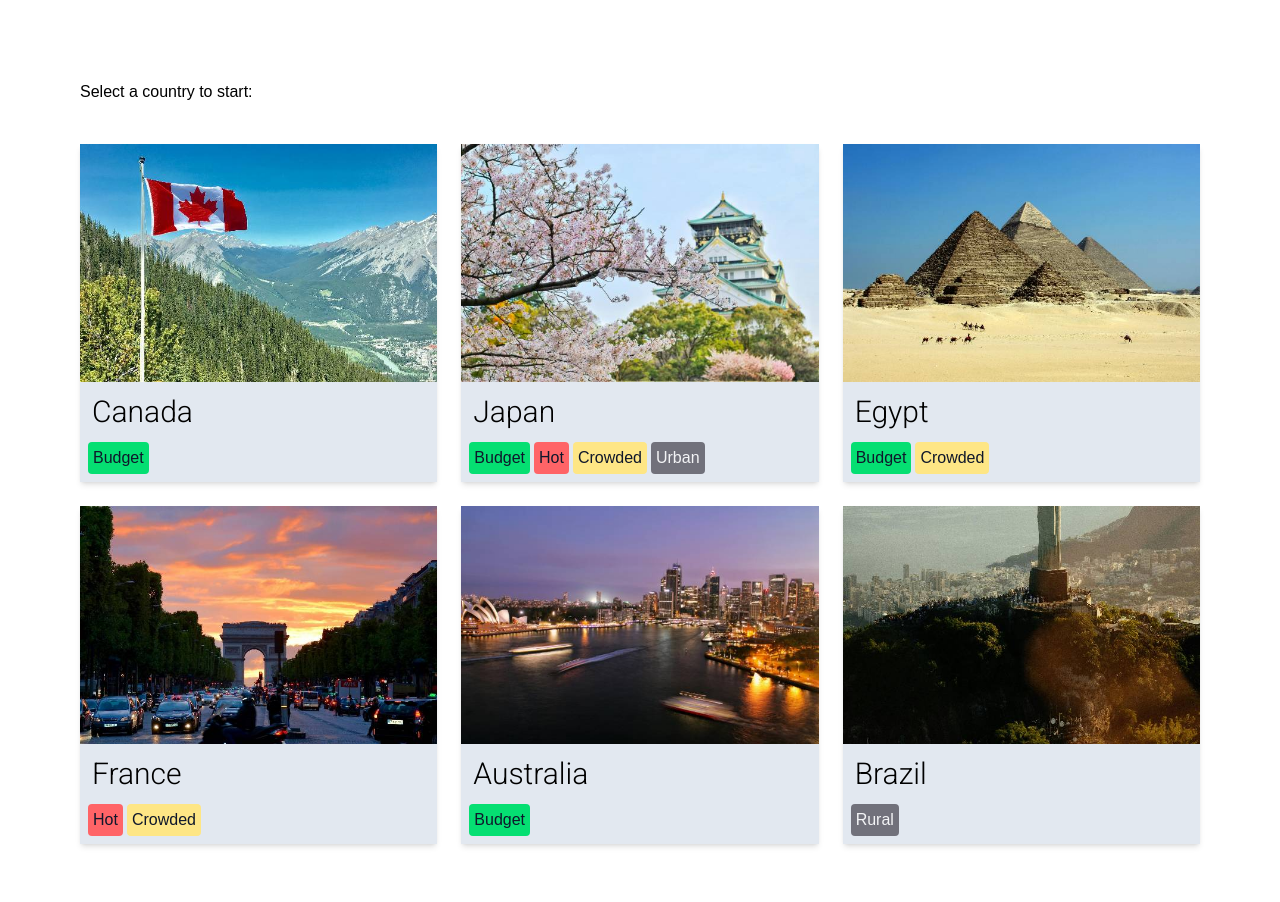
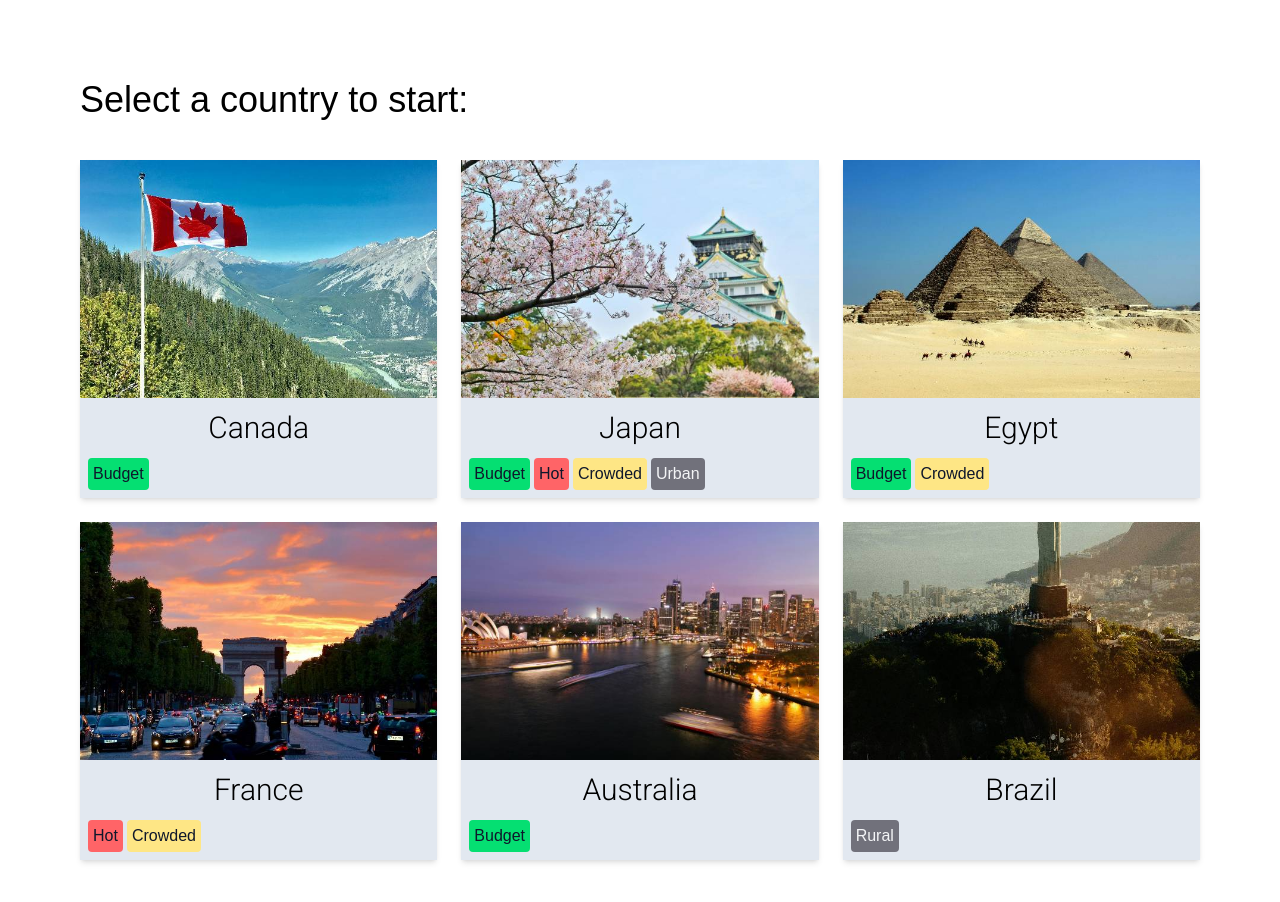
Before and after one commit to 4x1os/newhacks-travelguide, a Next.js app: page / in a window 1280 px wide. Shown: the top 902 px of the page. Built offline with nearby package versions, Linux system fonts and the light colour scheme.

Commit message:
Add project selection and Search Bar
Little bit of animation, and the user can select
a country to base off of. Search bar awaiting API
call.

```diff
--- a/app/src/countrycard.tsx
+++ b/app/src/countrycard.tsx
@@ -1,6 +1,7 @@
+"use client"
 import Tag from "./filtertag";
 import { getTagStyle } from "./tagColors";
-
+import { useState } from "react";
 import { Roboto } from 'next/font/google';
 const customFont = Roboto({
   weight: ['100', '300'], // Specify the weights you plan to use
@@ -14,10 +15,21 @@ interface cardProps {
     title: string;
     image: StaticImageData
     tags: string[];
+    onCardSelect: (countryName : string) => void;
+    selectedCountry: string | null
 }
 
 function Card(props : cardProps){
-    return <div className="bg-slate-200 shadow-md overflow-hidden">
+    const validateClick = () =>{
+        if (props.selectedCountry) return
+        props.onCardSelect(props.title)
+    }
+
+    const unlockedState = "bg-slate-200 shadow-md overflow-hidden hover:scale-[1.02] ease-out transition-all duration-300 hover:shadow-2x1";
+    const lockedState = "bg-slate-200 shadow-md overflow-hidden brightness-90";
+    return(
+        <>
+            <button onClick={validateClick} className={(!props.selectedCountry || props.selectedCountry === props.title) ? unlockedState : lockedState}>
             <img src={props.image.src} className="object-cover overflow-hidden h-30%"></img>
             <h1 className={`${customFont.className} text-3xl m-3 `}>{props.title}</h1>
             <div className="flex gap-1 pb-2 pl-2">
@@ -25,7 +37,8 @@ function Card(props : cardProps){
                     <Tag key={index} tagName={key} tagStyle={getTagStyle(key)}/>
                 ))}
             </div>
-    </div>
+            </button>
+        </>);
 }
 
 export default Card;
--- a/app/src/filtertag.tsx
+++ b/app/src/filtertag.tsx
@@ -8,9 +8,9 @@ interface tagProps{
 
 function Tag(props : tagProps){
     return <>
-        <button className={`${props.tagStyle.textColor} ${props.tagStyle.bgColor} pl-1.25 pr-1.25 pt-1 pb-1 rounded-sm`}>
+        <div className={`${props.tagStyle.textColor} ${props.tagStyle.bgColor} pl-1.25 pr-1.25 pt-1 pb-1 rounded-sm`}>
             {props.tagName}
-        </button>
+        </div>
     </>
 }
 
--- /dev/null
+++ b/app/src/searchbar.tsx
@@ -0,0 +1,24 @@
+"use client"
+import { useState } from "react";
+
+function Search(){
+    const [searchTerm, setSearchTerm] = useState('');
+
+
+    const handleSubmission = (e : React.FormEvent)=>{
+        e.preventDefault();
+        if (searchTerm.trim() !== ''){
+            const query = searchTerm.trim()
+
+            setSearchTerm('')
+        }
+    }
+
+    return(<div className="flex flex-1 place-content-stretch m-16 rounded-md">
+        <form action="" className="w-full" onSubmit={handleSubmission}>
+            <input type="text" id='search' placeholder="Tourist Attractions" value={searchTerm} onChange={(e) => setSearchTerm(e.target.value)} className="border w-full p-4 rounded-md"/>
+        </form>
+    </div>)
+}
+
+export default Search
--- a/app/src/selectPage.tsx
+++ b/app/src/selectPage.tsx
@@ -1,23 +1,33 @@
+"use client"
 import Card from "./countrycard"
-
+import { useState } from "react"
 import canadaImage from "./assets/pexels-djpetty2-756790.jpg"
 import japanImage from "./assets/pexels-bagus41-1440476.jpg"
 import franceImage from "./assets/pexels-pixabay-161901.jpg"
 import brazilImage from "./assets/pexels-athena-6580703.jpg"
 import egyptImage from "./assets/pexels-davidmceachan-71241.jpg"
 import australiaImage from "./assets/pexels-patrick-995764.jpg"
+import Search from "./searchbar"
+function SelectPage(){
+    const [selected, setSelected] = useState<string | null>(null);
 
-function SelectPage(){
+    function onCardSelectHandler(cardName : string){ void
+        setSelected(cardName)
+    }
+    const headerTextSelect = "Select a country to start:"
+    const headerTextSelected = "Great! Now let's build our plan"
+
     return (<div className="center m-20">
-        <h1 className="text-black-500 mb-10 ">Select a country to start: </h1>
+        <h1 className="text-black-500 mb-10 text-4xl"> {(selected) ? headerTextSelected : headerTextSelect}</h1>
         <div className="grid grid-cols-1 sm:grid-cols-2 lg:grid-cols-3 gap-x-6 gap-y-6">
-            <Card title="Canada" image={canadaImage} tags={["Budget"]}/>
-            <Card title="Japan" image={japanImage} tags={["Budget", "Hot", "Crowded", "Urban"]}/>
-            <Card title="Egypt" image={egyptImage} tags={["Budget", "Crowded"]}/>
-            <Card title="France" image={franceImage} tags={["Hot", "Crowded"]}/>
-            <Card title="Australia" image={australiaImage} tags={["Budget"]}/>
-            <Card title="Brazil" image={brazilImage} tags={["Rural"]}/>
+            <Card title="Canada" image={canadaImage} tags={["Budget"]} onCardSelect={onCardSelectHandler} selectedCountry={selected}/>
+            <Card title="Japan" image={japanImage} tags={["Budget", "Hot", "Crowded", "Urban"]} onCardSelect={onCardSelectHandler} selectedCountry={selected}/>
+            <Card title="Egypt" image={egyptImage} tags={["Budget", "Crowded"]} onCardSelect={onCardSelectHandler} selectedCountry={selected}/>
+            <Card title="France" image={franceImage} tags={["Hot", "Crowded"]} onCardSelect={onCardSelectHandler} selectedCountry={selected}/>
+            <Card title="Australia" image={australiaImage} tags={["Budget"]} onCardSelect={onCardSelectHandler} selectedCountry={selected}/>
+            <Card title="Brazil" image={brazilImage} tags={["Rural"]} onCardSelect={onCardSelectHandler} selectedCountry={selected}/>
         </div>
+        {(selected)?(<Search/>):(<div></div>)}
     </div>)
 }
 
```
Lines whose indentation alone changed are shown as unchanged.
